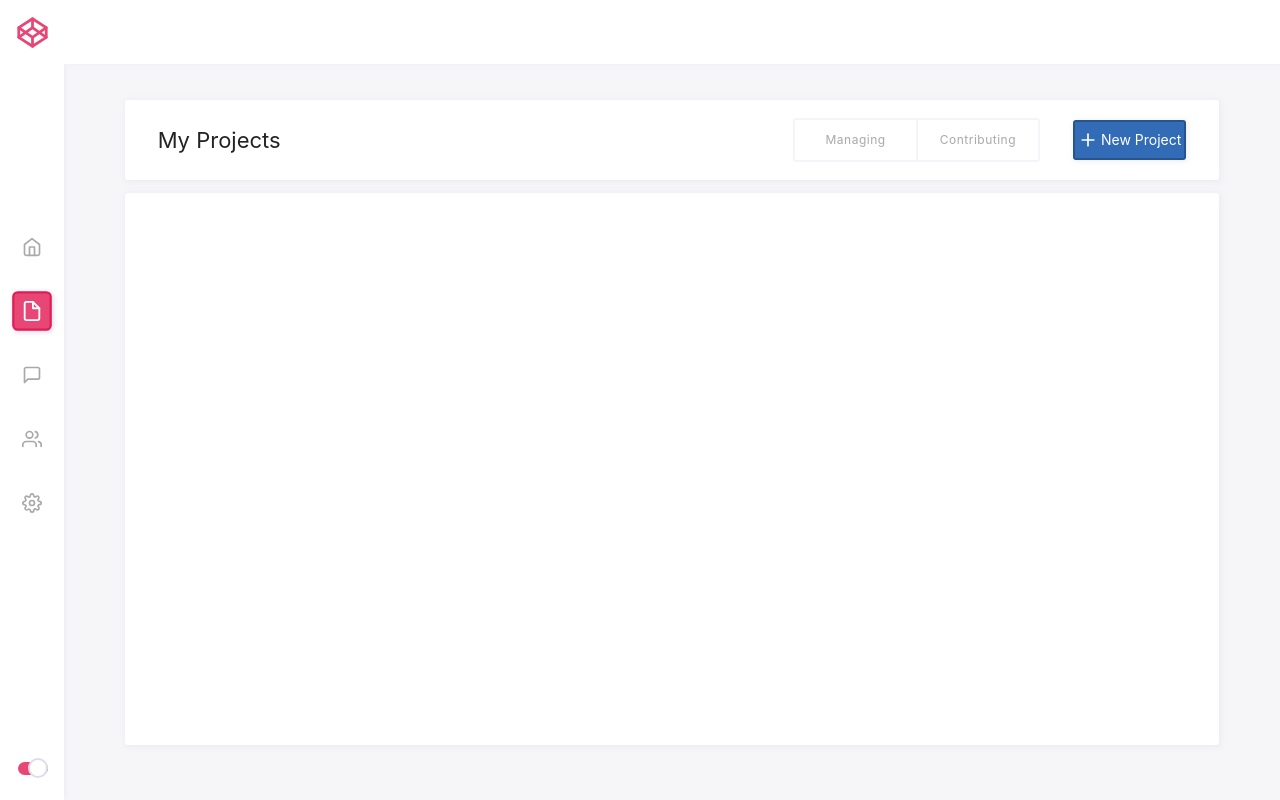
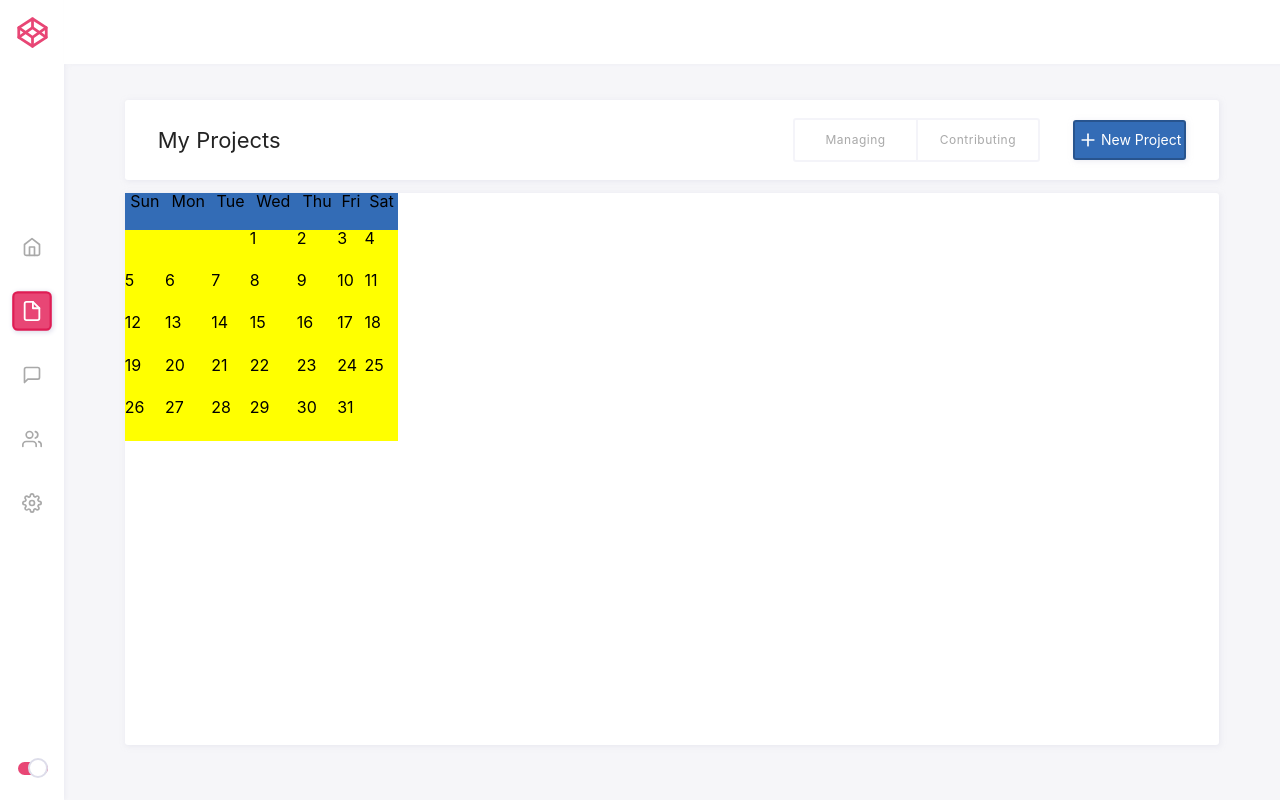
Before and after one commit to thedemodev/project-manager, a React (Create React App) app: page /dashboard/projects/newproject in a window 1280 px wide. Built offline with nearby package versions, Linux system fonts and the light colour scheme.

Commit message:
calender is now displaying correctly

```diff
--- a/package.json
+++ b/package.json
@@ -14,6 +14,7 @@
     "express": "^4.17.0",
     "express-session": "^1.16.1",
     "massive": "^5.10.0",
+    "moment": "^2.24.0",
     "passport": "^0.4.0",
     "passport-local": "^1.0.0",
     "react": "^16.8.6",
--- a/src/components/Calender/Calender.js
+++ b/src/components/Calender/Calender.js
@@ -1,12 +1,81 @@
-import React from 'react'
+import React, { useState, useEffect } from 'react';
+import moment from 'moment';
 
 // Styled Components
+import {
+    CalenderContainer,
+    WeekdayHeader,
+    WeekdayBody
+} from './CalenderStyles';
 
 const Calender = () => {
+    // State
+    const [dateObj] = useState(moment());
+
+    // -- CALENDER -- //
+
+    // get a short weekday from moment
+    const weekdayshort = moment.weekdaysShort();
+    // map the short days to display
+    const weekdayshortname = weekdayshort.map(day => <th>{day}</th>);
+
+    // get first day of the month
+    const firstDayOfMonth = () => {
+        // get a copy of the dateObj
+        let dateObject = dateObj;
+        // get the first day of the month
+        let firstDay = moment(dateObject).startOf("month").format("d");
+        // return the first day of the month
+        return firstDay;
+    };
+
+    // create a blank area for the days that are before the month starts
+    const blanks = [];
+    for (let i = 0; i < firstDayOfMonth(); i++) {
+        blanks.push(<td>{""}</td>);
+    };
+
+    // create days in the month
+    const daysInMonth = [];
+    for (let i = 1; i <= moment().daysInMonth(); i++) {
+        daysInMonth.push(
+            <td>{i}</td>
+        );
+    };
+
+    // get a structure of the calender
+    const totalCells = [...blanks, ...daysInMonth];
+    const rows = [];
+    let cells = [];
+    totalCells.forEach((row, index) => {
+        // if index does not equal seven, that means not go to next week
+        if (index % 7 !== 0) {
+            cells.push(row);
+        } else {
+            if (cells.length !== 0) {
+                rows.push(cells);
+            }
+            cells = [];
+            cells.push(row);
+        };
+        // add remaining dates to calender
+        if (index === totalCells.length - 1) {
+            rows.push(cells);
+        };
+    });
+    console.log(rows)
+    // wrap all the rows in a <td>
+    let calenderDays = rows.map(day => <tr>{day}</tr>);
+
     return (
-        <div>
-
-        </div>
+        <CalenderContainer>
+            <WeekdayHeader>
+                <tr>{weekdayshortname}</tr>
+            </WeekdayHeader>
+            <WeekdayBody>
+                {calenderDays}
+            </WeekdayBody>
+        </CalenderContainer>
     )
 };
 
--- a/src/components/Calender/CalenderStyles.js
+++ b/src/components/Calender/CalenderStyles.js
@@ -0,0 +1,22 @@
+import styled from 'styled-components';
+
+// Components
+export const CalenderContainer = styled.table`
+    width: 25%;
+    height: 45%;
+    background: yellow;
+    font-family: -apple-system, BlinkMacSystemFont, 'Segoe UI', Roboto, Oxygen, Ubuntu, Cantarell, 'Open Sans', 'Helvetica Neue', sans-serif;
+`
+
+export const WeekdayHeader = styled.thead`
+    width: 100%;
+    height: 15%;
+    background: #336CB6;
+`
+export const WeekdayTH = styled.th`
+`
+
+export const WeekdayBody = styled.tbody`
+    width: 100%;
+    height: 85%;
+`
--- a/src/components/NewProject/NewProject.js
+++ b/src/components/NewProject/NewProject.js
@@ -1,4 +1,7 @@
 import React from 'react'
+
+// Components
+import Calender from '../Calender/Calender';
 
 // Styled Components
 import {
@@ -8,7 +11,7 @@ import {
 const NewProject = () => {
     return (
         <NewProjectContainer>
-
+            <Calender />
         </NewProjectContainer>
     )
 };
```
Also changed, not shown: 1 other file (tests, documents, lock files or other folders).
